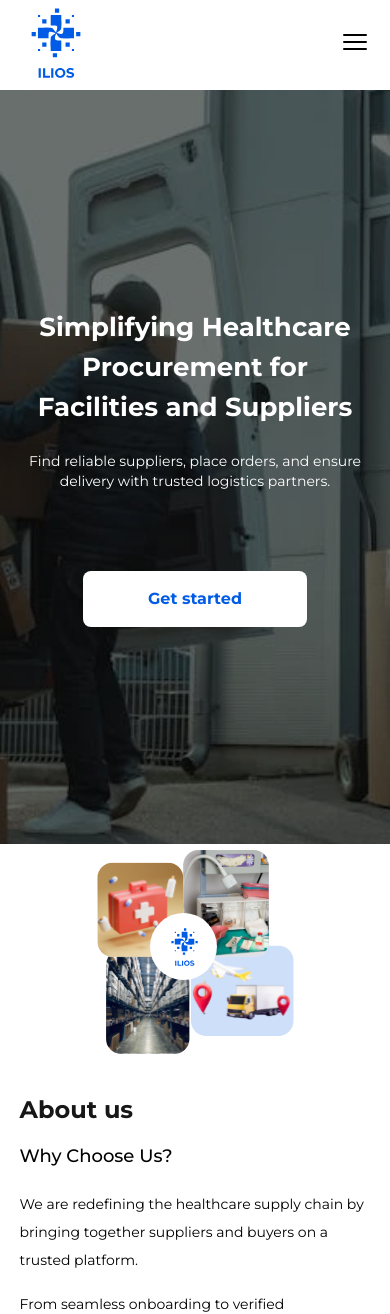
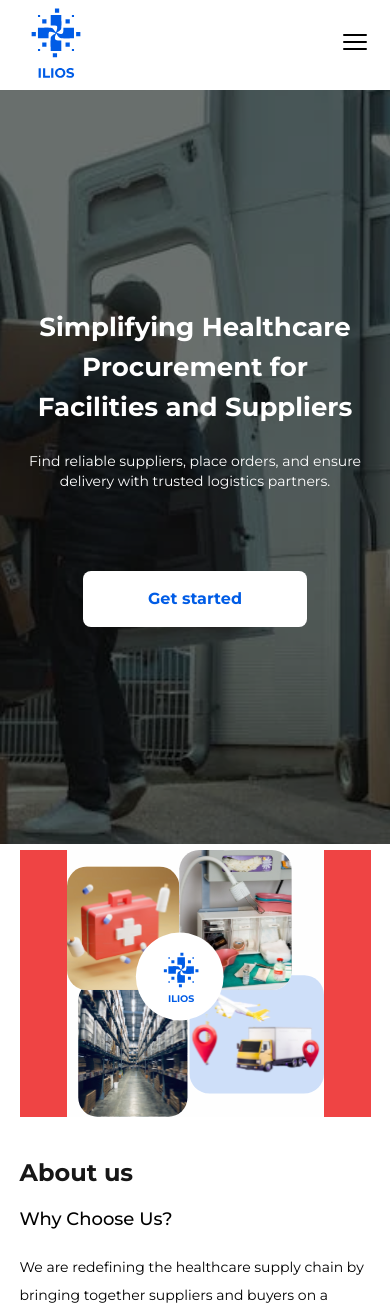
Before and after one commit to ilios91/ilios-fe, a Next.js app: page / in a window 390 px wide. Shown: the top 1314 px of the page. Built offline with nearby package versions, Linux system fonts and the light colour scheme.

Commit message:
minor image fix

```diff
--- a/src/components/sections/About.tsx
+++ b/src/components/sections/About.tsx
@@ -3,41 +3,33 @@
 import Image from "next/image";
 import AboutImage from "@/assets/images/about.svg";
 import AboutImageMobile from "@/assets/images/about-m.svg";import useWindowSize from "../hooks/useWindowSize";
-import { screenSizes } from "../utils/functions";
 
 export default function About() {
 const { screenWidth, screenHeight } = useWindowSize();
 
-const imageWidth = screenSizes("width", screenWidth, screenHeight);
-const imageHeight = screenSizes("height", screenWidth, screenHeight);
+const isExtraTinyScreen = (screenWidth < 360 ) ? 197 : 0;
+const isTinyScreen = (screenWidth >= 360 && screenWidth < 480) ? 297 : 0;
+const isMobile = (screenWidth >= 480 && screenWidth < 576) ? 197 : 0
+const isMediumScreen = (screenWidth >= 576 && screenWidth < 768) ? 197 : 0
+const isTablet = (screenWidth >= 768 && screenWidth < 992) ? 197 : 0
+const isDesktop= (screenWidth >= 992 && screenWidth < 1280) ? 197 : 0
+const isLargeScreen = (screenWidth >= 1280 ) ? 197 : 0;
 
-const width = () => {
-  if(screenWidth < 360 ) return 197
-    else if(screenWidth >= 360 && screenWidth < 480) return 297
-    else if(screenWidth >= 480 && screenWidth < 576) return 197
-    else if(screenWidth >= 576 && screenWidth < 768) return 197
-    else if(screenWidth >= 768 && screenWidth < 992) return 197
-    else if(screenWidth >= 992 && screenWidth < 1280) return 197
-    else if (screenWidth >= 1280 ) return 197
-}
-
-console.log(imageWidth);
-console.log(imageHeight);
-
+console.log(screenWidth);
 
 return (
   <section id="about" className="w-[90%] mx-auto relative">
     <div className="flex flex-col md:flex-row items-center w-full gap-x-10 gap-y-10 mt-24 mb-8 h-full">
       {/* <div className="relative xs:w-[300px] xs:h-[380px] sm:w-[520px] sm:h-[520px] tablet:w-[600px] tablet:h-[600px] lg:w-[604px] lg:h-[627px]"> */}
-        <div className="relative flex justify-center w-full sm:w-[520px] sm:h-[520px] tablet:w-[600px] tablet:h-[600px] lg:w-[604px] lg:h-[627px]">
+      <div className="bg-red-500 relative flex justify-center w-full sm:w-[520px] sm:h-[520px] tablet:w-[600px] tablet:h-[600px] lg:w-[604px] lg:h-[627px]">
         <Image
-            src={screenWidth < 576 ? AboutImageMobile : AboutImage}
+          src={AboutImage}
           alt="about-image"
           // fill={true}
           className="object-cover"
           priority
-            width={imageWidth}
-            height={204}
+          width={screenWidth < 480 ? 257 : (screenWidth < 576) ? 297 : ( screenWidth < 768) ? 397 : undefined }
+          height={504}
         />
       </div>
       <div className="w-full md:w-1/2">
```
Lines whose indentation alone changed are shown as unchanged.
